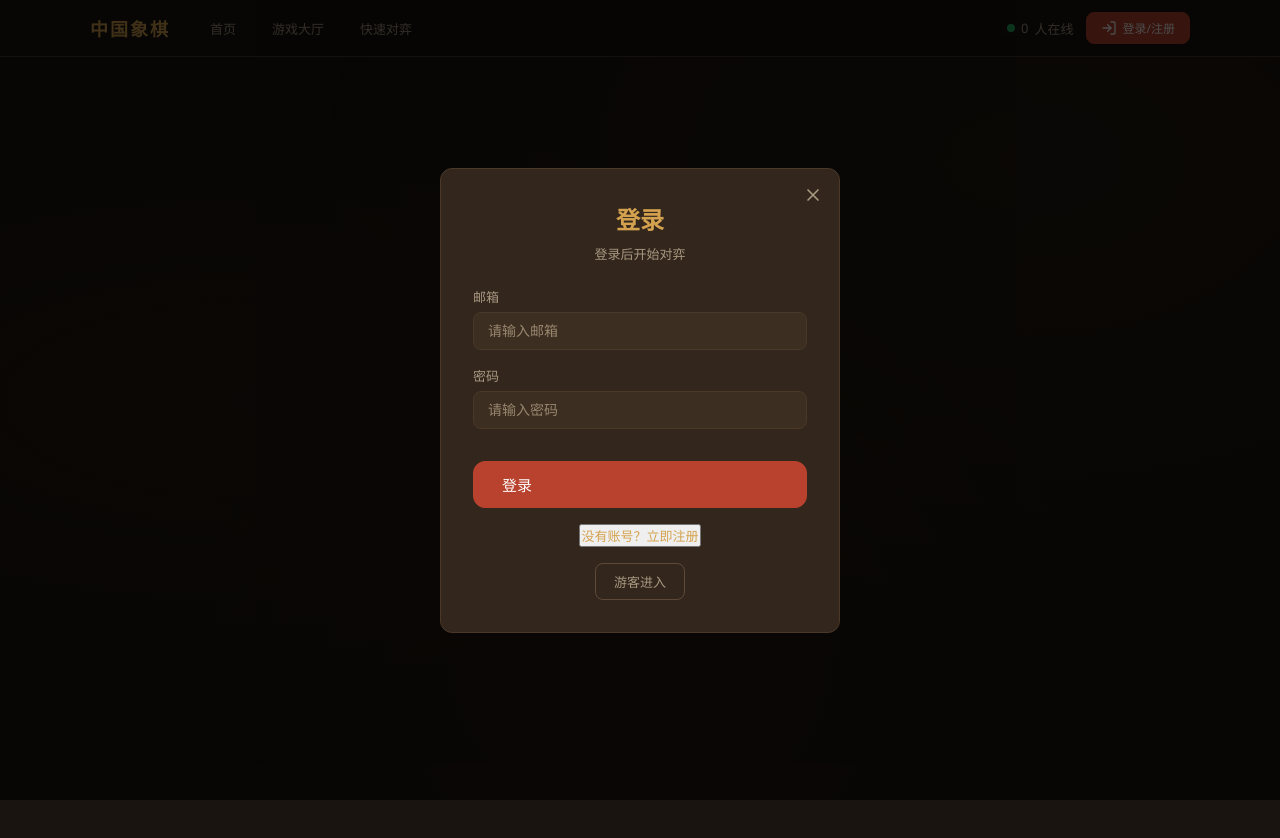
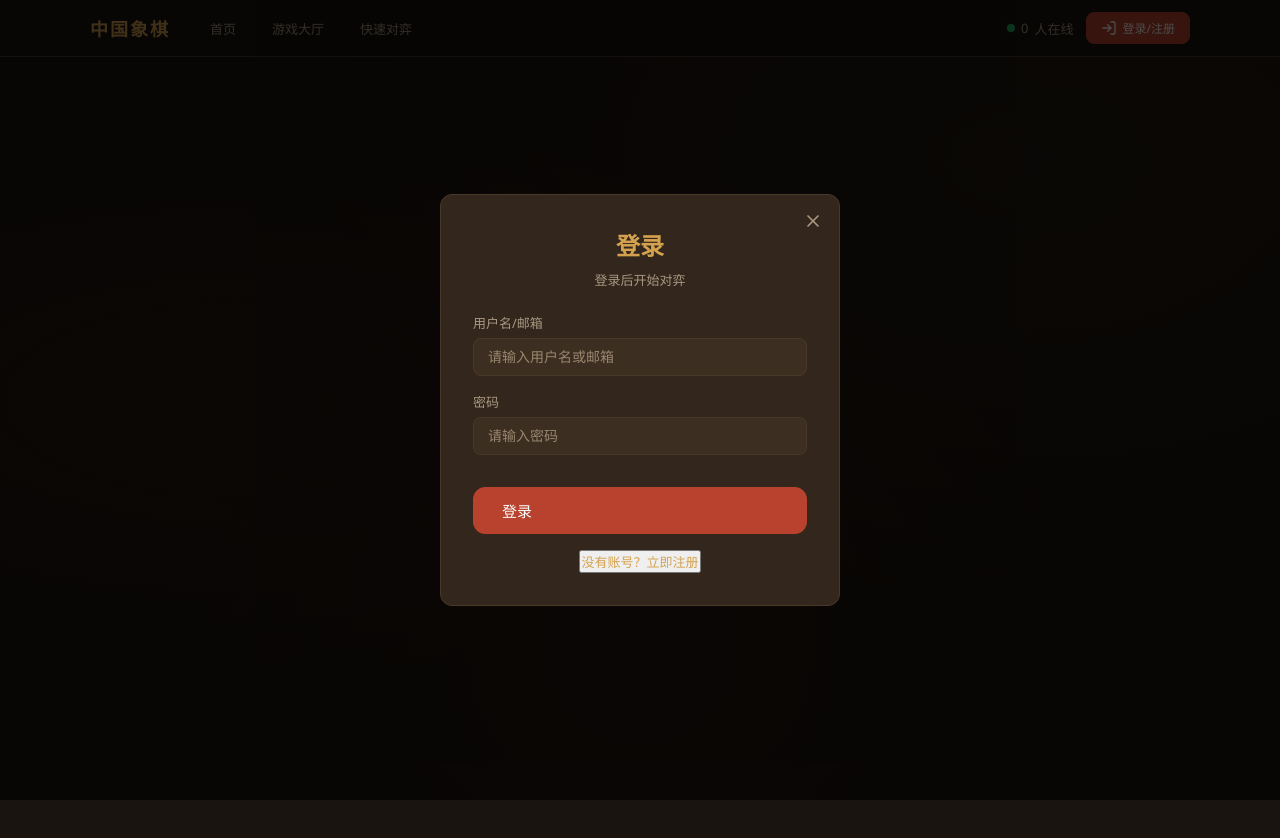
Before and after one commit to yeleyixia/xiangqi, a React (Vite) app: page /auth in a window 1280 px wide. Shown: the top 838 px of the page. Built offline with nearby package versions, Linux system fonts and the light colour scheme; no server answers; the HTML template or start-up script is replaced by a standard one.

Commit message:
Add files via upload

```diff
--- a/src/components/AuthModal.tsx
+++ b/src/components/AuthModal.tsx
@@ -11,7 +11,7 @@ interface AuthModalProps {
 
 export const AuthModal: React.FC<AuthModalProps> = ({ onClose, initialMode = 'login' }) => {
   const [mode, setMode] = useState<'login' | 'register'>(initialMode);
-  const [email, setEmail] = useState('');
+  const [emailOrUsername, setEmailOrUsername] = useState('');
   const [password, setPassword] = useState('');
   const [username, setUsername] = useState('');
   const [loading, setLoading] = useState(false);
@@ -25,8 +25,21 @@ export const AuthModal: React.FC<AuthModalProps> = ({ onClose, initialMode = 'lo
     setLoading(true);
     setError('');
 
+    // 判断输入是邮箱还是用户名：包含 @ 视为邮箱，否则按用户名查邮箱
+    let loginEmail = emailOrUsername.trim();
+    if (!loginEmail.includes('@')) {
+      const { data: rpcEmail, error: rpcError } = await supabase
+        .rpc('get_email_by_username', { p_username: loginEmail });
+      if (rpcError || !rpcEmail) {
+        setError('用户名不存在');
+        setLoading(false);
+        return;
+      }
+      loginEmail = rpcEmail as string;
+    }
+
     const { data, error } = await supabase.auth.signInWithPassword({
-      email,
+      email: loginEmail,
       password
     });
 
@@ -37,7 +50,6 @@ export const AuthModal: React.FC<AuthModalProps> = ({ onClose, initialMode = 'lo
     }
 
     if (data.user) {
-      // 获取用户资料（注册时由数据库触发器 handle_new_user 自动创建）
       const profile = await fetchProfile(data.user.id);
       if (!profile) {
         setError('用户资料加载失败，请刷新重试');
@@ -65,7 +77,7 @@ export const AuthModal: React.FC<AuthModalProps> = ({ onClose, initialMode = 'lo
     }
 
     const { data, error } = await supabase.auth.signUp({
-      email,
+      email: emailOrUsername,
       password,
       options: {
         data: {
@@ -108,12 +120,6 @@ export const AuthModal: React.FC<AuthModalProps> = ({ onClose, initialMode = 'lo
     setLoading(false);
   };
 
-  const handleGuestLogin = () => {
-    useAuthStore.getState().setGuest(true);
-    addToast('以游客身份进入', 'success');
-    onClose();
-  };
-
   return (
     <div className="modal-overlay" onClick={onClose}>
       <div className="modal" onClick={e => e.stopPropagation()} style={{ position: 'relative' }}>
@@ -148,13 +154,13 @@ export const AuthModal: React.FC<AuthModalProps> = ({ onClose, initialMode = 'lo
           )}
 
           <div className="form-group">
-            <label className="form-label">邮箱</label>
+            <label className="form-label">{mode === 'login' ? '用户名/邮箱' : '邮箱'}</label>
             <input
-              type="email"
+              type={mode === 'login' ? 'text' : 'email'}
               className="form-input"
-              placeholder="请输入邮箱"
-              value={email}
-              onChange={e => setEmail(e.target.value)}
+              placeholder={mode === 'login' ? '请输入用户名或邮箱' : '请输入邮箱'}
+              value={emailOrUsername}
+              onChange={e => setEmailOrUsername(e.target.value)}
               required
             />
           </div>
@@ -192,12 +198,6 @@ export const AuthModal: React.FC<AuthModalProps> = ({ onClose, initialMode = 'lo
             {mode === 'login' ? '没有账号？立即注册' : '已有账号？立即登录'}
           </button>
         </div>
-
-        <div style={{ marginTop: '16px', textAlign: 'center' }}>
-          <button className="btn btn-outline" onClick={handleGuestLogin}>
-            游客进入
-          </button>
-        </div>
       </div>
     </div>
   );
```
